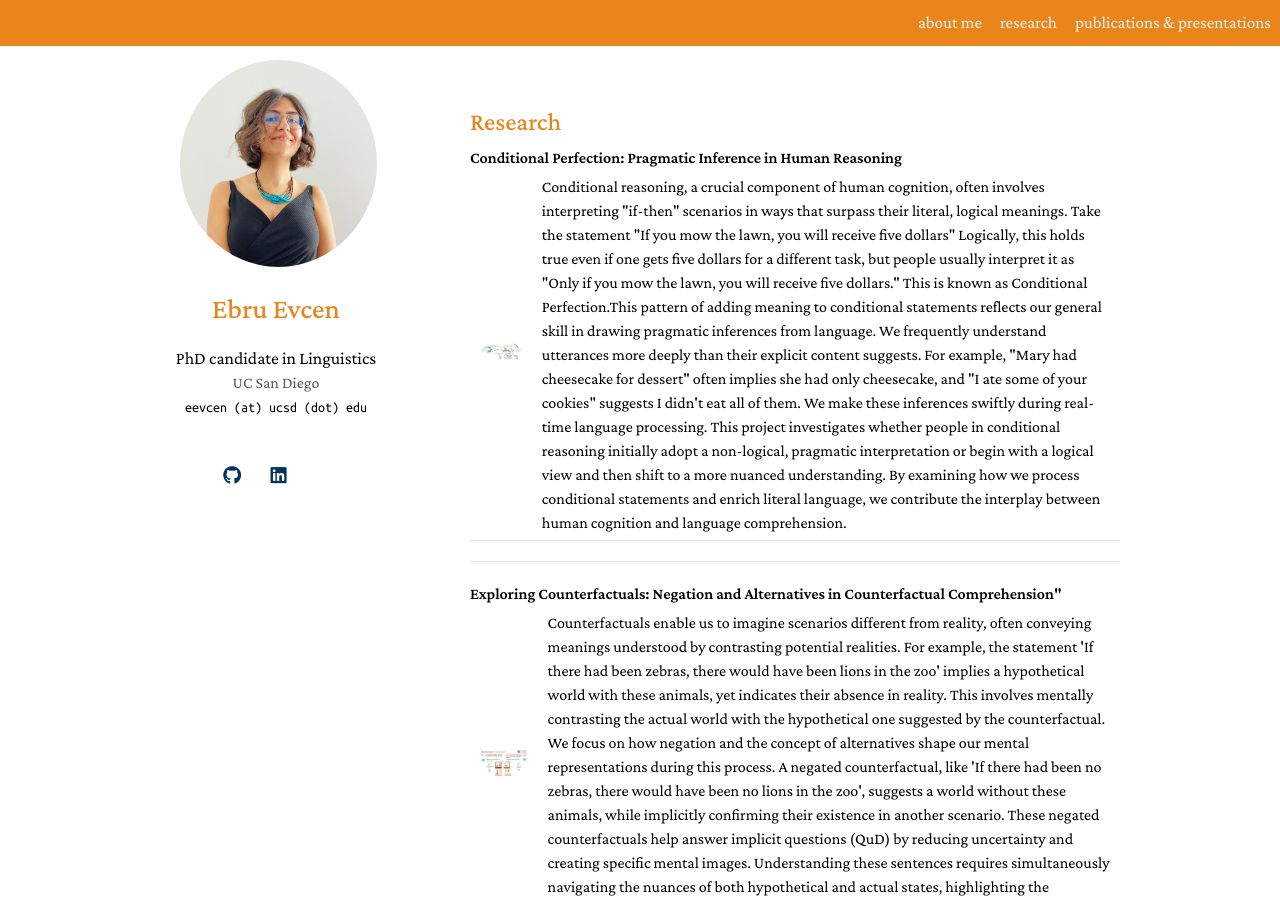
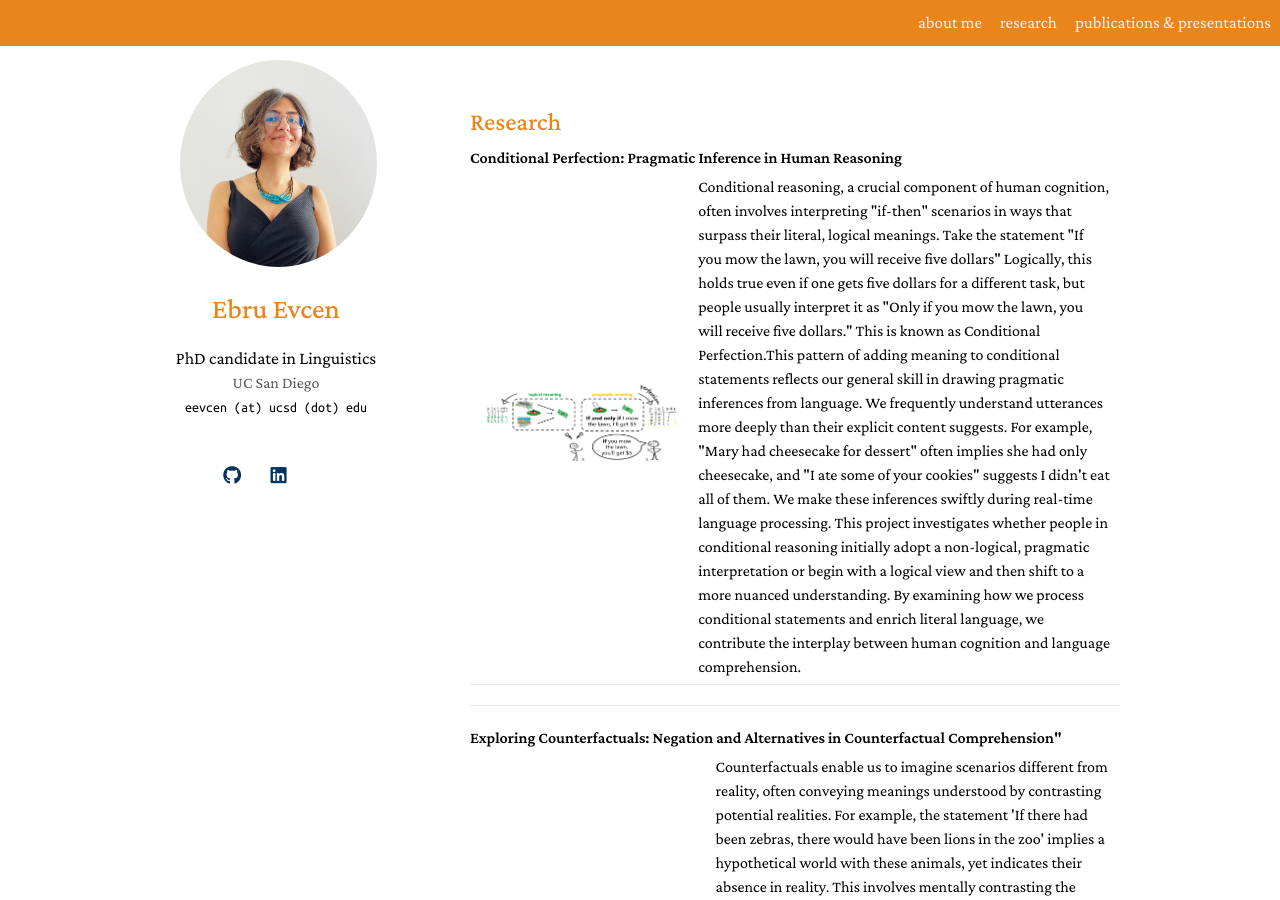
Before and after one commit to ebruevcen/ebruevcen.github.io, a Jekyll site: the page built from research.md, in a window 1280 px wide and 900 px high. Built offline with Jekyll 4.4.1, drawn with Linux system fonts in a browser that asks for light colours; nearby versions of some CDN libraries; library files that are not in the unit come from our copies; a style sheet for code colours, icons or effects is not loaded.

Commit message:
Update research.md

```diff
--- a/research.md
+++ b/research.md
@@ -13,7 +13,7 @@ permalink: /research/
 <table>
   <tr>
     <td>
-      <img src="../assets/img/conditionals.png" alt="conditional perfection" width="700"/>
+      <img src="../assets/img/conditionals.png" alt="conditional perfection" width="5000"/>
     </td>
     <td style="vertical-align: top;">
      Conditional reasoning, a crucial component of human cognition, often involves interpreting "if-then" scenarios in ways that surpass their literal, logical meanings. Take the statement "If you mow the lawn, you will receive five dollars" Logically, this holds true even if one gets five dollars for a different task, but people usually interpret it as "Only if you mow the lawn, you will receive five dollars." This is known as Conditional Perfection.This pattern of adding meaning to conditional statements reflects our general skill in drawing pragmatic inferences from language. We frequently understand utterances more deeply than their explicit content suggests. For example, "Mary had cheesecake for dessert" often implies she had only cheesecake, and "I ate some of your cookies" suggests I didn't eat all of them. We make these inferences swiftly during real-time language processing. This project investigates whether people in conditional reasoning initially adopt a non-logical, pragmatic interpretation or begin with a logical view and then shift to a more nuanced understanding. By examining how we process conditional statements and enrich literal language, we contribute the interplay between human cognition and language comprehension.
@@ -27,7 +27,7 @@ permalink: /research/
 <table>
   <tr>
     <td>
-      <img src="../assets/img/counterfactuals.png" alt="alternatives" width="700"/>
+      <img src="../assets/img/counterfactuals.png" alt="alternatives" width="5000"/>
     </td>
     <td style="vertical-align: top;">
    Counterfactuals enable us to imagine scenarios different from reality, often conveying meanings understood by contrasting potential realities. For example, the statement 'If there had been zebras, there would have been lions in the zoo' implies a hypothetical world with these animals, yet indicates their absence in reality. This involves mentally contrasting the actual world with the hypothetical one suggested by the counterfactual.
```
